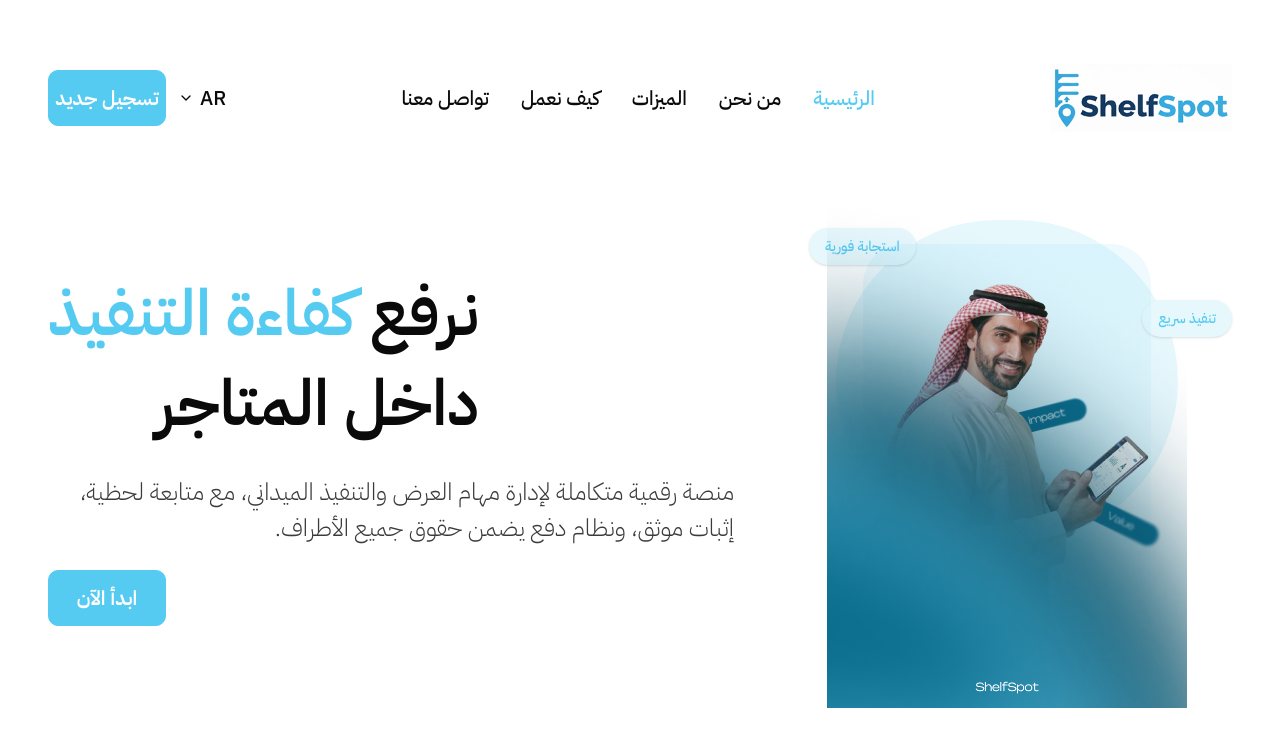
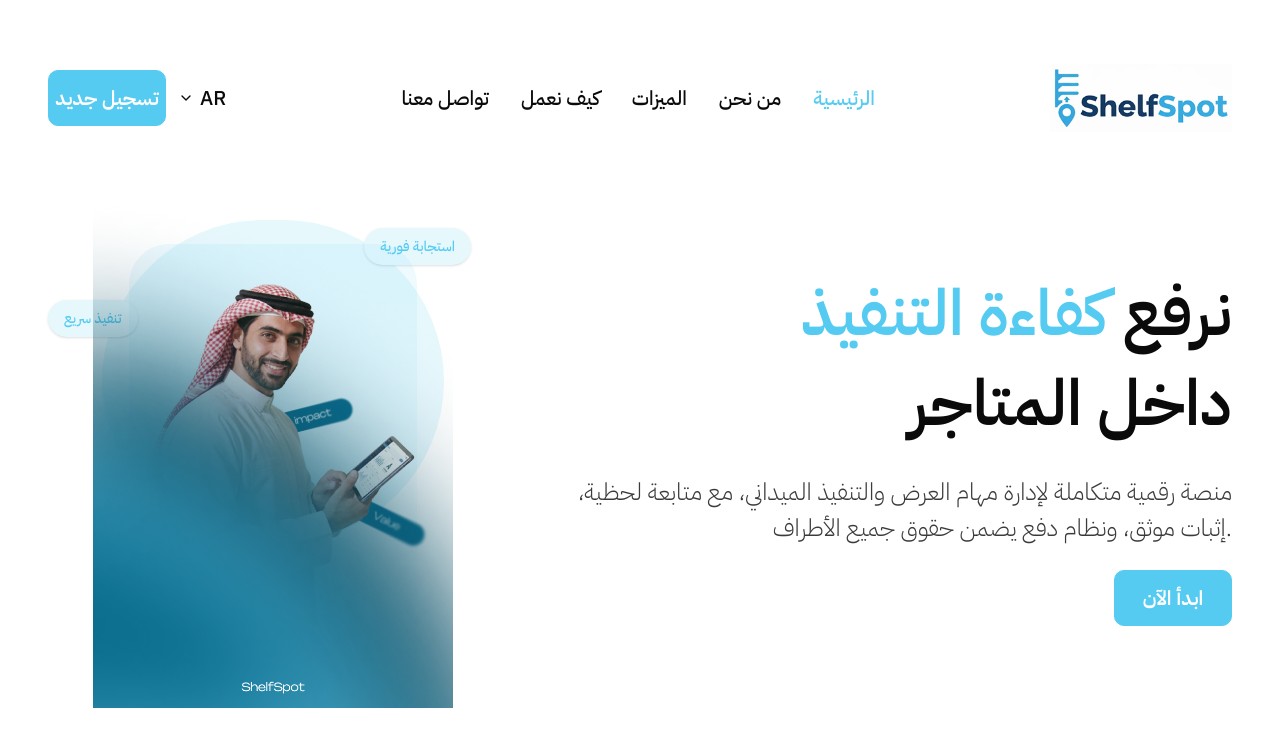
Before and after one commit to Qader-Company/shelfspot-frontend, a Next.js app: page /ar in a window 1280 px wide. Shown: the top 746 px of the page. Built offline with nearby package versions, Linux system fonts and the light colour scheme; no server answers.

Commit message:
Refactor HeroSection with extracted slots
Extract image and text content into separate variables for better maintainability and clarity. Replace className-based RTL/LTR layout logic with explicit conditional rendering. Add `dir="ltr"` attribute to wrapper div for proper text direction handling.

```diff
--- a/src/modules/home/components/hero-section.tsx
+++ b/src/modules/home/components/hero-section.tsx
@@ -16,15 +16,7 @@
   const t = await getTranslations("home.hero");
   const isRtl = locale === "ar";
 
-  return (
-    <section className="pb-16 pt-8 sm:pb-20 sm:pt-10 lg:pb-24 lg:pt-14">
-      <LandingContainer>
-        <div
-          className={cn(
-            "flex flex-col gap-10 lg:items-center lg:justify-between lg:gap-12",
-            isRtl ? "lg:flex-row" : "lg:flex-row-reverse",
-          )}
-        >
+  const imageSlot = (
     <div className="flex-1">
       <div className="relative mx-auto h-[320px] w-full max-w-[540px] sm:h-[420px] lg:h-[520px]">
         <div className="absolute inset-x-[12%] top-8 h-[62%] rounded-full bg-accent" />
@@ -51,7 +43,9 @@
         />
       </div>
     </div>
+  );
 
+  const textSlot = (
     <div
       className={cn(
         "flex w-full flex-col gap-6 text-center lg:max-w-[686px]",
@@ -87,6 +81,26 @@
         <Link href={ROUTES.register}>{t("primaryCta")}</Link>
       </Button>
     </div>
+  );
+
+  return (
+    <section className="pb-16 pt-8 sm:pb-20 sm:pt-10 lg:pb-24 lg:pt-14">
+      <LandingContainer>
+        <div
+          dir="ltr"
+          className="flex flex-col gap-10 lg:flex-row lg:items-center lg:justify-between lg:gap-12"
+        >
+          {isRtl ? (
+            <>
+              {imageSlot}
+              {textSlot}
+            </>
+          ) : (
+            <>
+              {textSlot}
+              {imageSlot}
+            </>
+          )}
         </div>
       </LandingContainer>
     </section>
```
Lines whose indentation alone changed are shown as unchanged.
